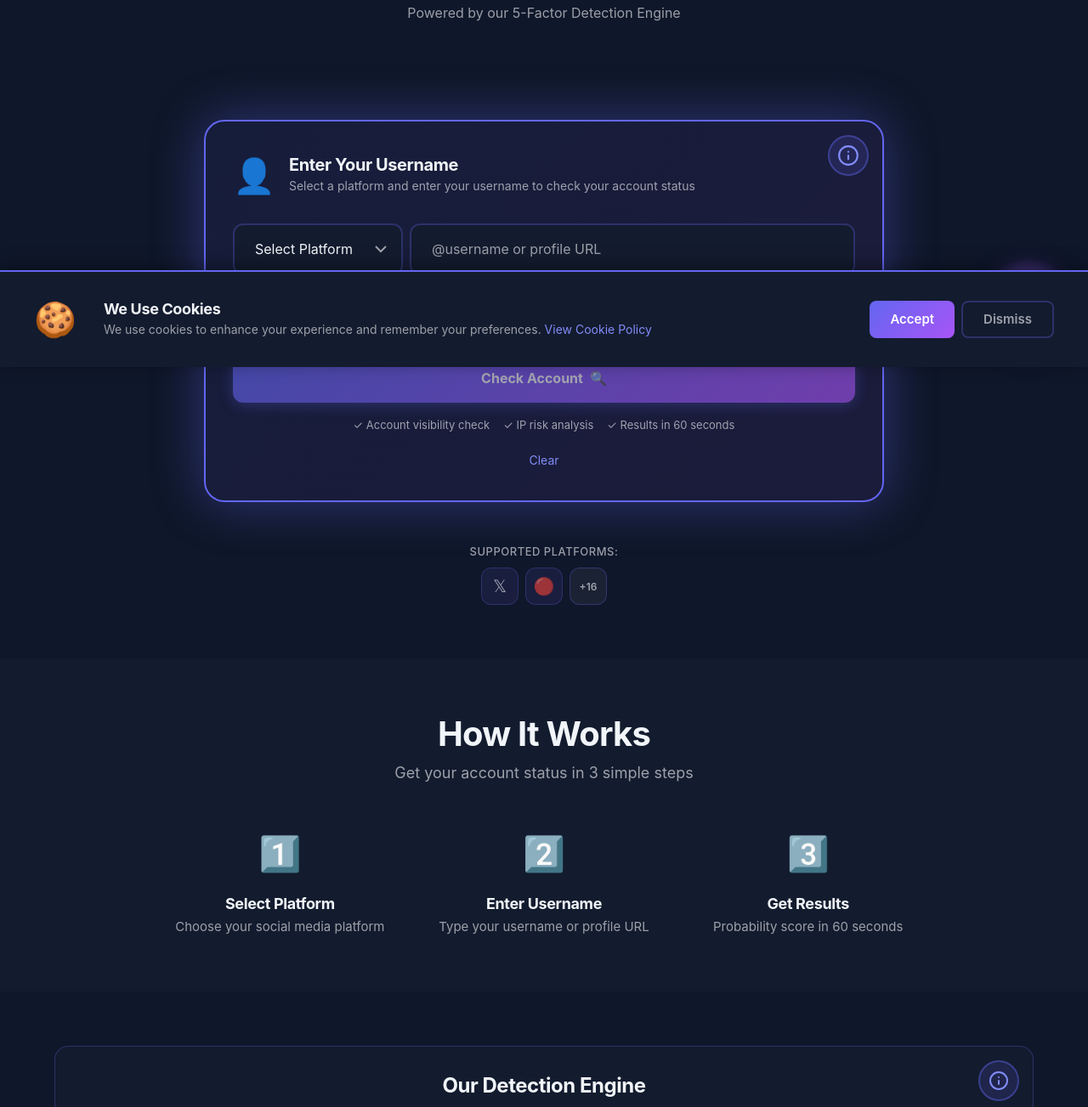
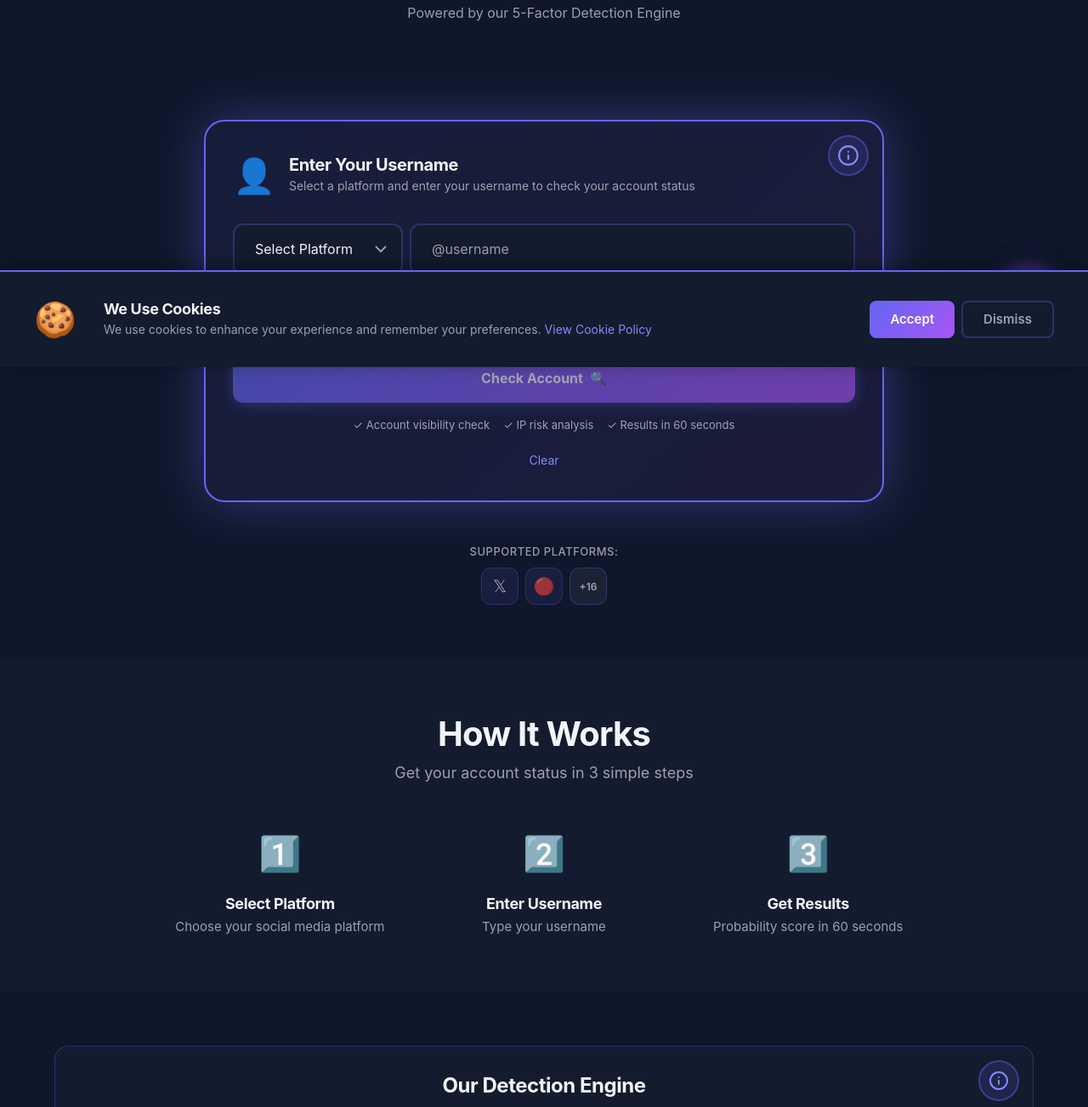
Before and after one commit to Ghost081280/shadowbancheck, a plain HTML site: page checker.html in a window 1280 px wide. Shown: the part 368-1671 px from the top of the page at 85% size. Drawn offline with Linux system fonts and the light colour scheme; no server answers.

Commit message:
Update checker.html

```diff
--- a/checker.html
+++ b/checker.html
@@ -60,7 +60,7 @@
                                 <!-- Populated by JS from platforms.js -->
                             </select>
                         </div>
-                        <input type="text" id="username-input" placeholder="@username or profile URL" class="username-input">
+                        <input type="text" id="username-input" placeholder="@username" class="username-input">
                     </div>
                     <div class="input-meta">
                         <span id="platform-status">Select a platform to continue</span>
@@ -124,7 +124,7 @@
                     <span class="how-icon">2️⃣</span>
                     <div class="how-content">
                         <h4>Enter Username</h4>
-                        <p>Type your username or profile URL</p>
+                        <p>Type your username</p>
                     </div>
                 </div>
                 <div class="how-item reveal">
```
